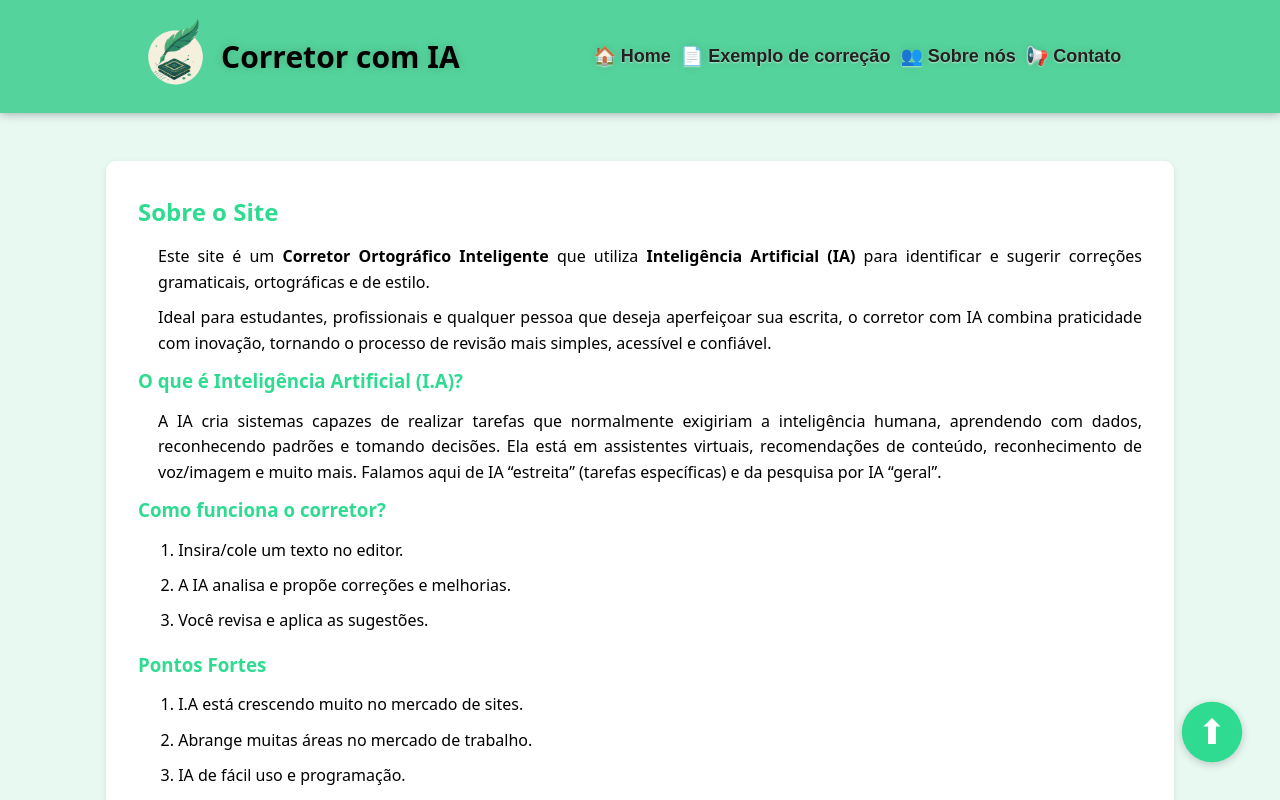
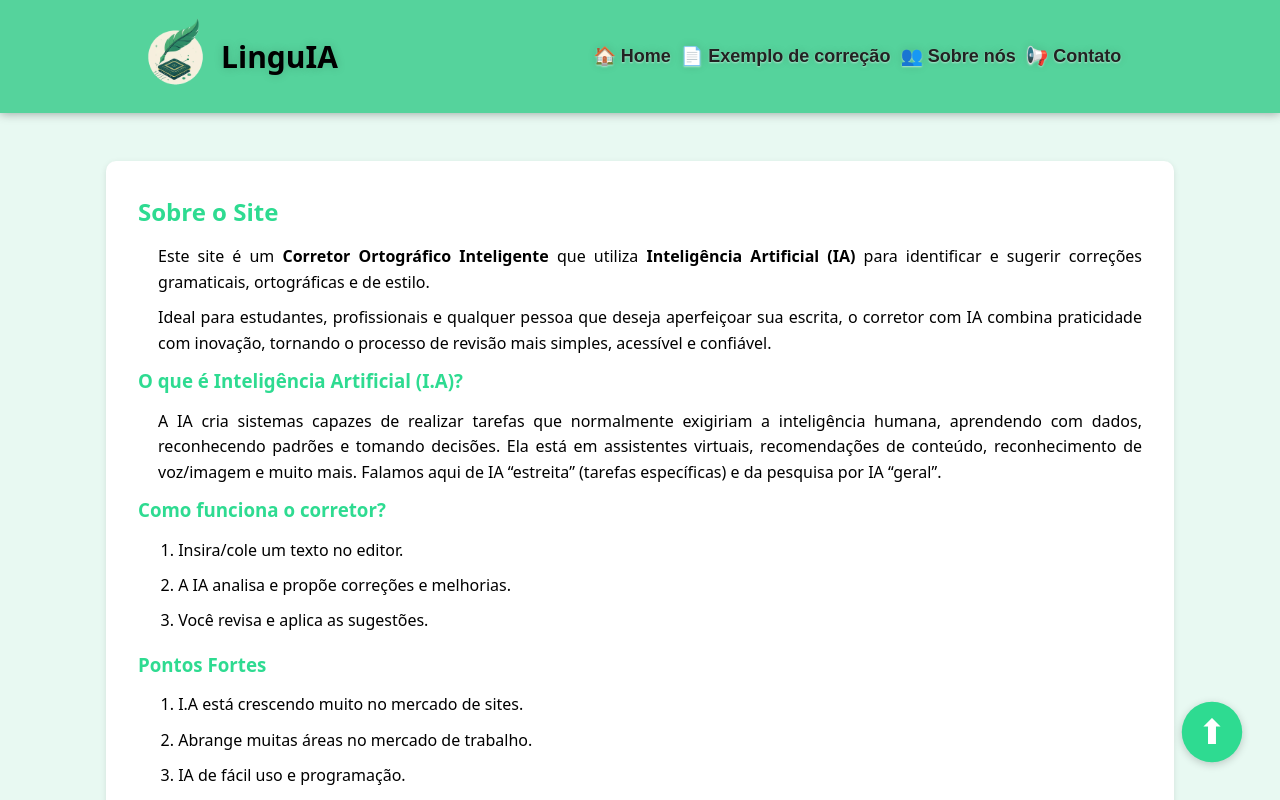
Before and after one commit to ragavabe/Pi-Grupo5, a website: page index.html in a window 1280 px wide. Shown: the top 800 px of the page. Drawn offline with Linux system fonts and the light colour scheme.

Commit message:
Mudei o nome do site

```diff
--- a/index.html
+++ b/index.html
@@ -4,7 +4,7 @@
 <head>
   <meta charset="UTF-8" />
   <meta name="viewport" content="width=device-width, initial-scale=1" />
-  <title>Corretor Ortográfico com IA</title>
+  <title>LinguIA</title>
   <link rel="stylesheet" href="style.css">
   <link rel="shortcut icon" href="imagens/circúlo verde.ico" type="image/x-icon">
   <link rel="stylesheet" href="https://cdnjs.cloudflare.com/ajax/libs/font-awesome/6.5.0/css/all.min.css">
@@ -15,7 +15,7 @@
   <header class="header">
     <div class="header-content">
       <div class="logo">
-        <img class="logo-img" src="imagens/Logo verde.png" alt="Logo"><h1>Corretor com IA</h1>
+        <img class="logo-img" src="imagens/Logo verde.png" alt="Logo"><h1>LinguIA</h1>
       </div>
       <div class="menu">
         <b><a href="#"><span>🏠</span> Home</a></b>
```
